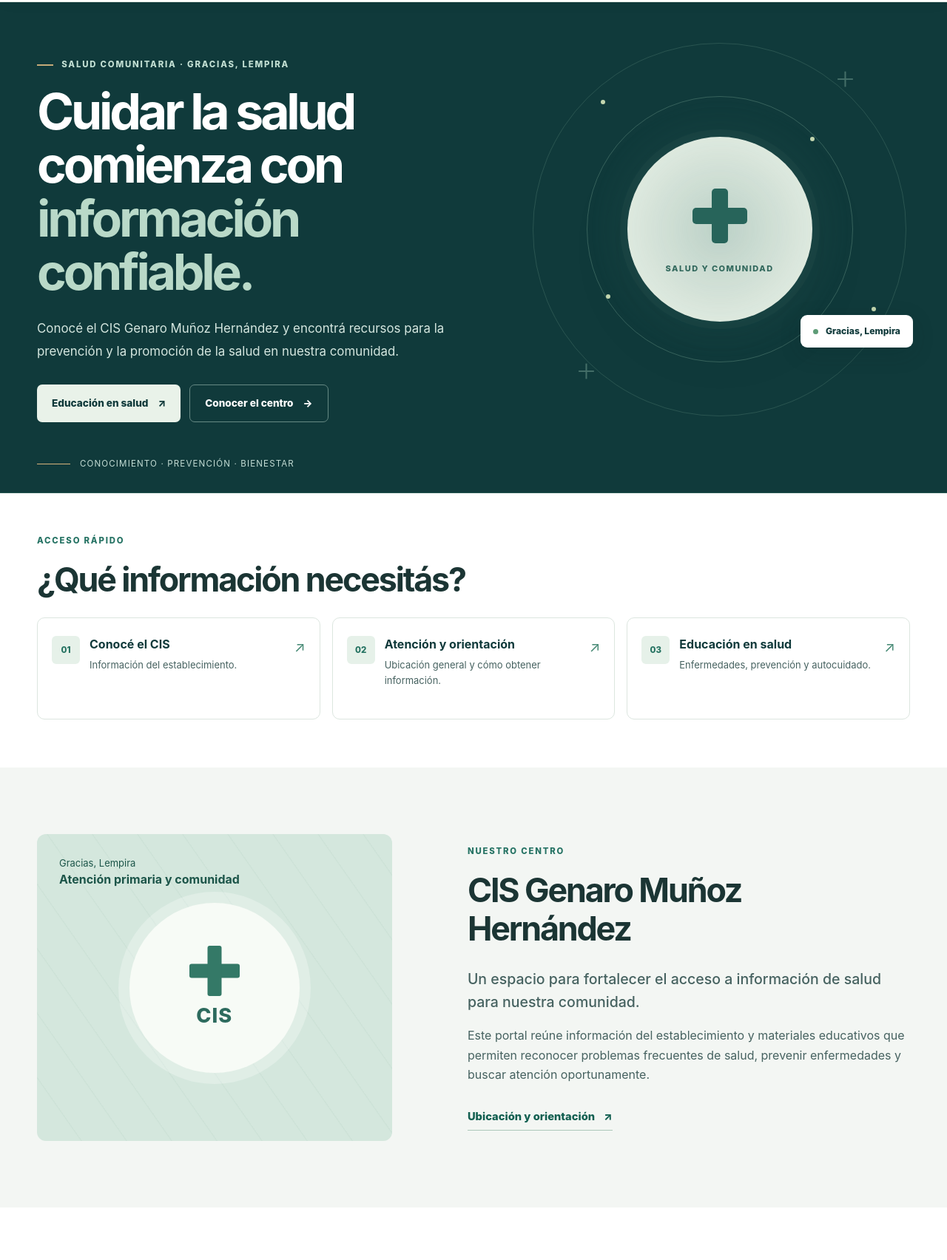
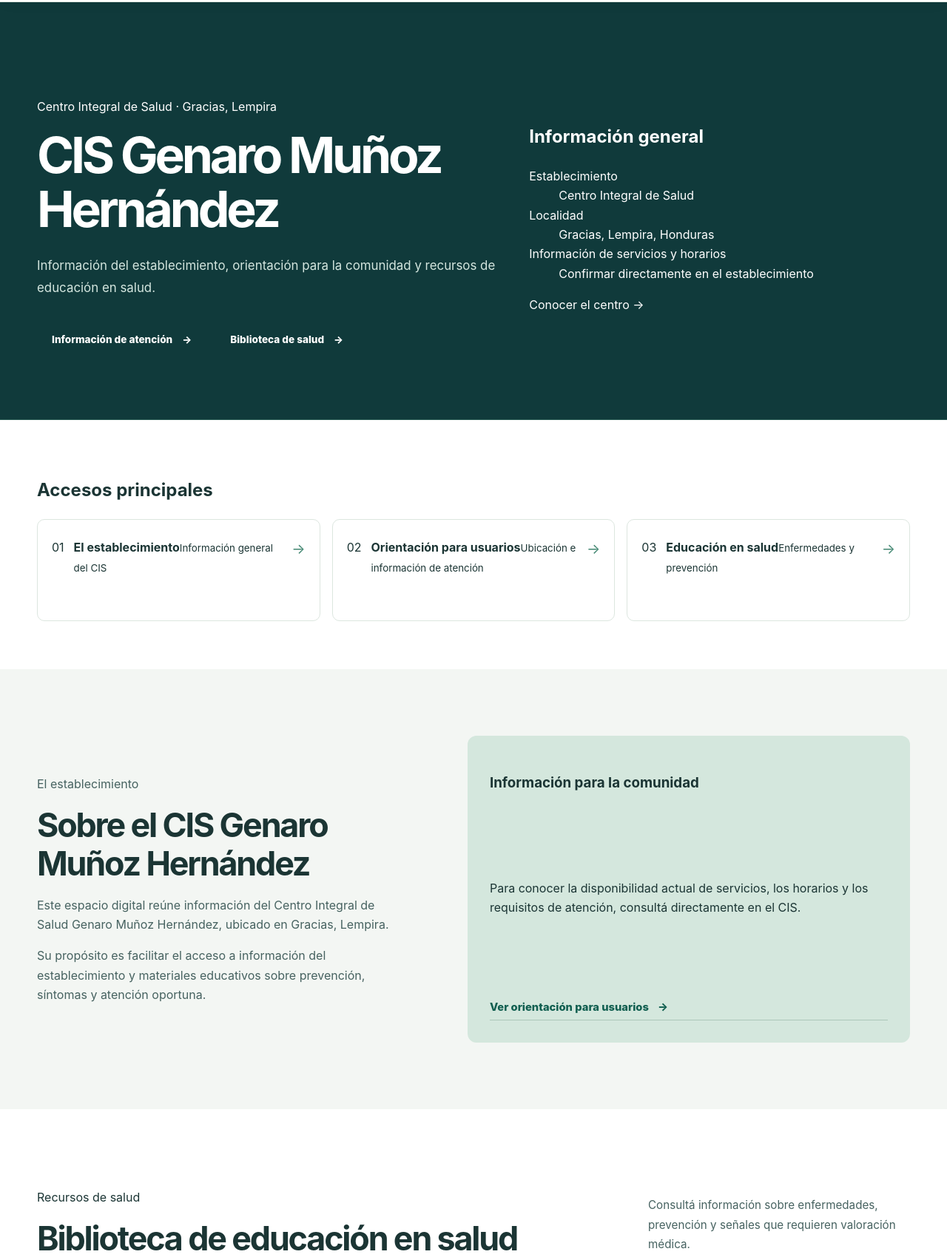
Before and after one commit to carlosmvks1/Genaro-Mu-oz, an Astro site: page / in a window 1280 px wide. Shown: the part 121-1825 px from the top of the page at 74% size. Built offline with nearby package versions, Linux system fonts and the light colour scheme; Astro itself is replaced by a stand-in of ours.

Commit message:
Rediseño editorial institucional: src/pages/index.astro

```diff
--- a/src/pages/index.astro
+++ b/src/pages/index.astro
@@ -2,77 +2,100 @@
 import BaseLayout from '../layouts/BaseLayout.astro';
 import TarjetaEnfermedad from '../components/TarjetaEnfermedad.astro';
 import { getCollection } from 'astro:content';
-import { siteUrl } from '../lib/paths';
 const enfermedades = (await getCollection('enfermedades'))
   .filter(entry => entry.data.estado !== 'borrador')
   .sort((a, b) => a.data.orden - b.data.orden);
 ---
-<BaseLayout title="CIS Genaro Muñoz Hernández | Gracias, Lempira" description="Información del CIS Genaro Muñoz Hernández y recursos de prevención y educación para la salud en Gracias, Lempira.">
+<BaseLayout title="CIS Genaro Muñoz Hernández | Gracias, Lempira" description="Información del CIS Genaro Muñoz Hernández en Gracias, Lempira, y recursos de educación y prevención en salud.">
   <main id="contenido">
     <section class="hero" aria-labelledby="hero-title">
       <div class="container hero-layout">
         <div class="hero-content">
-          <p class="overline overline-light"><span class="small-line" aria-hidden="true"></span> Salud comunitaria · Gracias, Lempira</p>
-          <h1 id="hero-title">Cuidar la salud comienza con <em>información confiable.</em></h1>
-          <p class="hero-summary">Conocé el CIS Genaro Muñoz Hernández y encontrá recursos para la prevención y la promoción de la salud en nuestra comunidad.</p>
+          <p class="section-label">Centro Integral de Salud · Gracias, Lempira</p>
+          <h1 id="hero-title">CIS Genaro Muñoz Hernández</h1>
+          <p class="hero-summary">Información del establecimiento, orientación para la comunidad y recursos de educación en salud.</p>
           <div class="hero-actions">
-            <a class="button button-light" href="#biblioteca">Educación en salud <span aria-hidden="true">↗</span></a>
-            <a class="button button-outline" href="#centro">Conocer el centro <span aria-hidden="true">→</span></a>
+            <a class="button button-primary" href="#atencion">Información de atención <span aria-hidden="true">→</span></a>
+            <a class="button button-secondary" href="#biblioteca">Biblioteca de salud <span aria-hidden="true">→</span></a>
           </div>
         </div>
-        <div class="hero-visual" aria-hidden="true">
-          <div class="hero-orbit orbit-outer"></div><div class="hero-orbit orbit-inner"></div>
-          <div class="hero-seal"><div class="hero-seal-cross"></div><span>Salud y comunidad</span></div>
-          <div class="hero-loc"><span class="loc-dot"></span> Gracias, Lempira</div>
-          <span class="hero-symbol hero-symbol-a">+</span><span class="hero-symbol hero-symbol-b">+</span>
-        </div>
+        <aside class="hero-info" aria-label="Información general del CIS">
+          <h2>Información general</h2>
+          <dl>
+            <div><dt>Establecimiento</dt><dd>Centro Integral de Salud</dd></div>
+            <div><dt>Localidad</dt><dd>Gracias, Lempira, Honduras</dd></div>
+            <div><dt>Información de servicios y horarios</dt><dd>Confirmar directamente en el establecimiento</dd></div>
+          </dl>
+          <a href="#centro">Conocer el centro <span aria-hidden="true">→</span></a>
+        </aside>
       </div>
-      <div class="container hero-footnote"><span class="hero-footline" aria-hidden="true"></span> Conocimiento · Prevención · Bienestar</div>
     </section>
+
     <section class="access-section" aria-labelledby="acceso-title">
       <div class="container">
-        <div class="section-heading tight"><p class="overline">Acceso rápido</p><h2 id="acceso-title">¿Qué información necesitás?</h2></div>
+        <h2 id="acceso-title" class="access-title">Accesos principales</h2>
         <div class="access-grid">
-          <a class="access-card" href="#centro"><span class="access-icon" aria-hidden="true">01</span><span class="access-body"><strong>Conocé el CIS</strong><span>Información del establecimiento.</span></span><span class="access-arrow" aria-hidden="true">↗</span></a>
-          <a class="access-card" href="#atencion"><span class="access-icon" aria-hidden="true">02</span><span class="access-body"><strong>Atención y orientación</strong><span>Ubicación general y cómo obtener información.</span></span><span class="access-arrow" aria-hidden="true">↗</span></a>
-          <a class="access-card" href="#biblioteca"><span class="access-icon" aria-hidden="true">03</span><span class="access-body"><strong>Educación en salud</strong><span>Enfermedades, prevención y autocuidado.</span></span><span class="access-arrow" aria-hidden="true">↗</span></a>
+          <a class="access-card" href="#centro"><span class="access-index" aria-hidden="true">01</span><span><strong>El establecimiento</strong><small>Información general del CIS</small></span><span class="access-arrow" aria-hidden="true">→</span></a>
+          <a class="access-card" href="#atencion"><span class="access-index" aria-hidden="true">02</span><span><strong>Orientación para usuarios</strong><small>Ubicación e información de atención</small></span><span class="access-arrow" aria-hidden="true">→</span></a>
+          <a class="access-card" href="#biblioteca"><span class="access-index" aria-hidden="true">03</span><span><strong>Educación en salud</strong><small>Enfermedades y prevención</small></span><span class="access-arrow" aria-hidden="true">→</span></a>
         </div>
       </div>
     </section>
+
     <section class="section center-section" id="centro" aria-labelledby="centro-title">
       <div class="container center-layout">
-        <div class="center-aside" aria-hidden="true"><div class="center-pattern"><div class="center-emblem"><span class="mini-cross"></span><span>CIS</span></div></div><div class="center-caption">Gracias, Lempira<br /><strong>Atención primaria y comunidad</strong></div></div>
-        <div class="center-body"><p class="overline">Nuestro centro</p><h2 id="centro-title">CIS Genaro Muñoz Hernández</h2>
-          <p class="big-copy">Un espacio para fortalecer el acceso a información de salud para nuestra comunidad.</p>
-          <p>Este portal reúne información del establecimiento y materiales educativos que permiten reconocer problemas frecuentes de salud, prevenir enfermedades y buscar atención oportunamente.</p>
-          <a class="text-link" href="#atencion">Ubicación y orientación <span aria-hidden="true">↗</span></a>
+        <div class="center-body">
+          <p class="section-label">El establecimiento</p>
+          <h2 id="centro-title">Sobre el CIS Genaro Muñoz Hernández</h2>
+          <p>Este espacio digital reúne información del Centro Integral de Salud Genaro Muñoz Hernández, ubicado en Gracias, Lempira.</p>
+          <p>Su propósito es facilitar el acceso a información del establecimiento y materiales educativos sobre prevención, síntomas y atención oportuna.</p>
+        </div>
+        <aside class="center-aside" aria-label="Información para la comunidad">
+          <h3>Información para la comunidad</h3>
+          <p>Para conocer la disponibilidad actual de servicios, los horarios y los requisitos de atención, consultá directamente en el CIS.</p>
+          <a class="text-link" href="#atencion">Ver orientación para usuarios <span aria-hidden="true">→</span></a>
+        </aside>
+      </div>
+    </section>
+
+    <section class="section education-section" id="biblioteca" aria-labelledby="biblioteca-title">
+      <div class="container">
+        <div class="section-title-row">
+          <div><p class="section-label">Recursos de salud</p><h2 id="biblioteca-title">Biblioteca de educación en salud</h2></div>
+          <p>Consultá información sobre enfermedades, prevención y señales que requieren valoración médica.</p>
+        </div>
+        <div class="topic-grid">
+          {enfermedades.map((entry) => <TarjetaEnfermedad slug={entry.id} titulo={entry.data.titulo} resumen={entry.data.resumen} categoria={entry.data.categoria} />)}
+          <a class="topic-card" href="https://carlosmvks1.github.io/tb-gracias/" target="_blank" rel="noopener noreferrer">
+            <span class="topic-label">Enfermedades transmisibles</span>
+            <h3>Tuberculosis</h3>
+            <p>Síntomas, transmisión, prevención y la importancia de recibir atención.</p>
+            <span class="topic-action">Consultar recurso <span aria-hidden="true">↗</span><span class="sr-only"> (se abre en una nueva pestaña)</span></span>
+          </a>
+        </div>
+        <p class="library-note">Los contenidos tienen finalidad educativa y deben interpretarse junto con la orientación del personal de salud.</p>
+      </div>
+    </section>
+
+    <section class="section care-section" id="atencion" aria-labelledby="atencion-title">
+      <div class="container care-layout">
+        <div>
+          <p class="section-label">Orientación para usuarios</p>
+          <h2 id="atencion-title">Información de atención</h2>
+          <p>Si necesitás conocer los servicios disponibles, los horarios o los requisitos de atención, solicitá la información vigente directamente en el establecimiento.</p>
+        </div>
+        <div class="info-panel">
+          <div class="info-row">
+            <div><span class="info-eyebrow">Ubicación general</span><strong>Gracias, Lempira</strong><p>Honduras</p></div>
+          </div>
+          <div class="info-row">
+            <div><span class="info-eyebrow">Servicios y horarios</span><strong>Información vigente</strong><p>Consultar presencialmente en el CIS.</p></div>
+          </div>
+          <div class="info-row">
+            <div><span class="info-eyebrow">Recursos educativos</span><strong>Biblioteca de salud</strong><p><a class="inline-link" href="#biblioteca">Ver temas disponibles <span aria-hidden="true">→</span></a></p></div>
+          </div>
         </div>
       </div>
     </section>
-    <section class="section education-section" id="biblioteca" aria-labelledby="biblioteca-title">
-      <div class="container">
-        <div class="section-title-row"><div><p class="overline">Educación en salud</p><h2 id="biblioteca-title">Información para prevenir y actuar a tiempo.</h2></div><p>Temas de salud explicados con claridad, recomendaciones prácticas y fuentes sanitarias identificadas.</p></div>
-        <div class="topic-grid">
-          {enfermedades.map((entry) => <TarjetaEnfermedad slug={entry.id} titulo={entry.data.titulo} resumen={entry.data.resumen} categoria={entry.data.categoria} />)}
-          <a class="topic-card tuberculosis" href="https://carlosmvks1.github.io/tb-gracias/" target="_blank" rel="noopener noreferrer">
-            <div class="topic-top"><span class="topic-label">Enfermedades respiratorias</span><span class="topic-visual tb-visual" aria-hidden="true">◎</span></div>
-            <h3>Tuberculosis</h3><p>Aprendé sobre los síntomas, la transmisión, la prevención y la importancia de buscar atención.</p>
-            <span class="topic-action">Consultar recurso sobre TB <span aria-hidden="true">↗</span><span class="sr-only"> (se abre en otra pestaña)</span></span>
-          </a>
-        </div>
-        <p class="biblioteca-note">La biblioteca podrá ampliarse según las prioridades sanitarias de la comunidad.</p>
-      </div>
-    </section>
-    <section class="section care-section" id="atencion" aria-labelledby="atencion-title">
-      <div class="container care-layout"><div><p class="overline">Información del establecimiento</p><h2 id="atencion-title">Un punto de referencia para nuestra comunidad.</h2><p>Encontrá la ubicación general del CIS y nuestros materiales educativos de salud. Para confirmar servicios y horarios, consultá directamente al establecimiento.</p></div>
-      <div class="info-panel">
-        <div class="info-row"><span class="info-icon" aria-hidden="true">⌖</span><div><span class="info-eyebrow">Ubicación general</span><strong>Gracias, Lempira</strong><p>Honduras</p></div></div>
-        <div class="info-row"><span class="info-icon" aria-hidden="true">+</span><div><span class="info-eyebrow">Atención</span><strong>Servicios y horarios</strong><p>Consultar información vigente en el establecimiento.</p></div></div>
-        <div class="info-row"><span class="info-icon" aria-hidden="true">↗</span><div><span class="info-eyebrow">Educación y prevención</span><strong>Recursos disponibles</strong><p>Guías sobre Chagas y tuberculosis.</p></div></div>
-      </div></div>
-    </section>
-    <section class="closing-section" aria-labelledby="closing-title">
-      <div class="container closing-box"><div class="closing-decoration" aria-hidden="true">+</div><p class="overline overline-light">Comunidad informada, comunidad saludable</p><h2 id="closing-title">La prevención también comienza con lo que aprendemos.</h2><p>Información sencilla y accesible para compartir con tu familia y tu comunidad.</p><a class="button button-light" href="#biblioteca">Explorar temas de salud <span aria-hidden="true">↗</span></a></div>
-    </section>
   </main>
 </BaseLayout>
```
